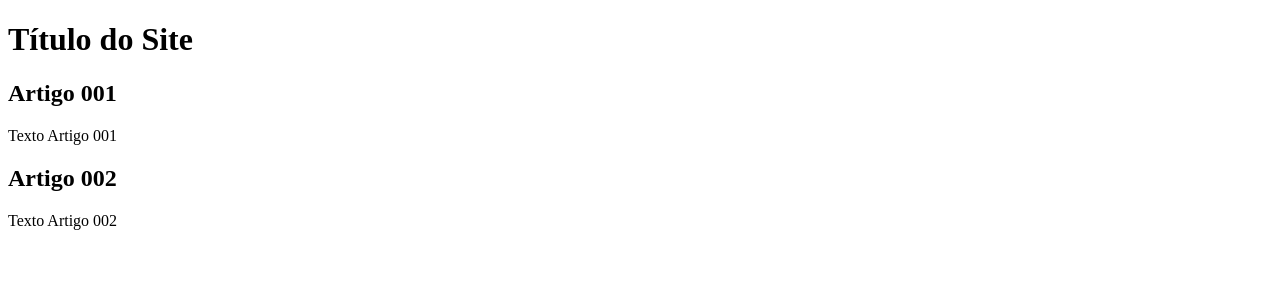
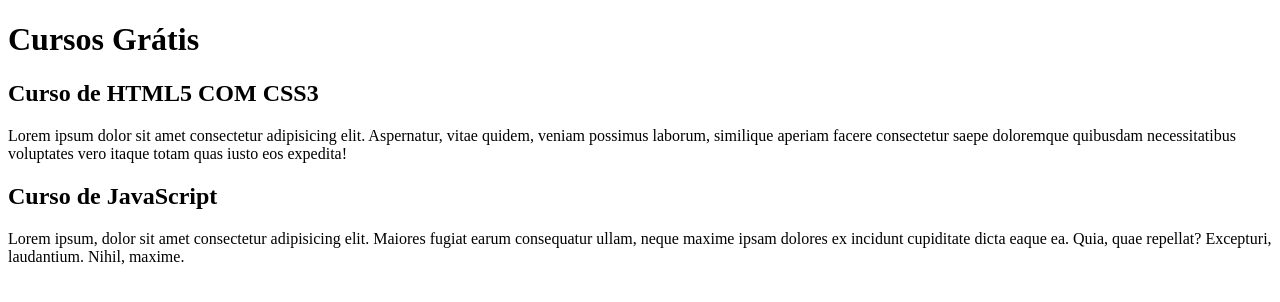
Before and after one commit to MarciaCristinaRibeiro/Projeto-Site, a plain HTML site: page index.html in a window 1280 px wide. Drawn offline with Linux system fonts and the light colour scheme.

Commit message:
comecei a escrever conteudo

```diff
--- a/index.html
+++ b/index.html
@@ -8,15 +8,15 @@
 <body>
     <main>
         <header>
-            <h1>Título do Site</h1>
+            <h1>Cursos Grátis</h1>
         </header>
         <article>
-            <h2>Artigo 001</h2>
-            <p>Texto Artigo 001</p>
+            <h2>Curso de HTML5 COM CSS3</h2>
+            <p>Lorem ipsum dolor sit amet consectetur adipisicing elit. Aspernatur, vitae quidem, veniam possimus laborum, similique aperiam facere consectetur saepe doloremque quibusdam necessitatibus voluptates vero itaque totam quas iusto eos expedita!</p>
         </article>
         <article>
-            <h2>Artigo 002</h2>
-            <p>Texto Artigo 002</p>
+            <h2>Curso de JavaScript</h2>
+            <p>Lorem ipsum, dolor sit amet consectetur adipisicing elit. Maiores fugiat earum consequatur ullam, neque maxime ipsam dolores ex incidunt cupiditate dicta eaque ea. Quia, quae repellat? Excepturi, laudantium. Nihil, maxime.</p>
         </article>
     </main>
 </body>
```
